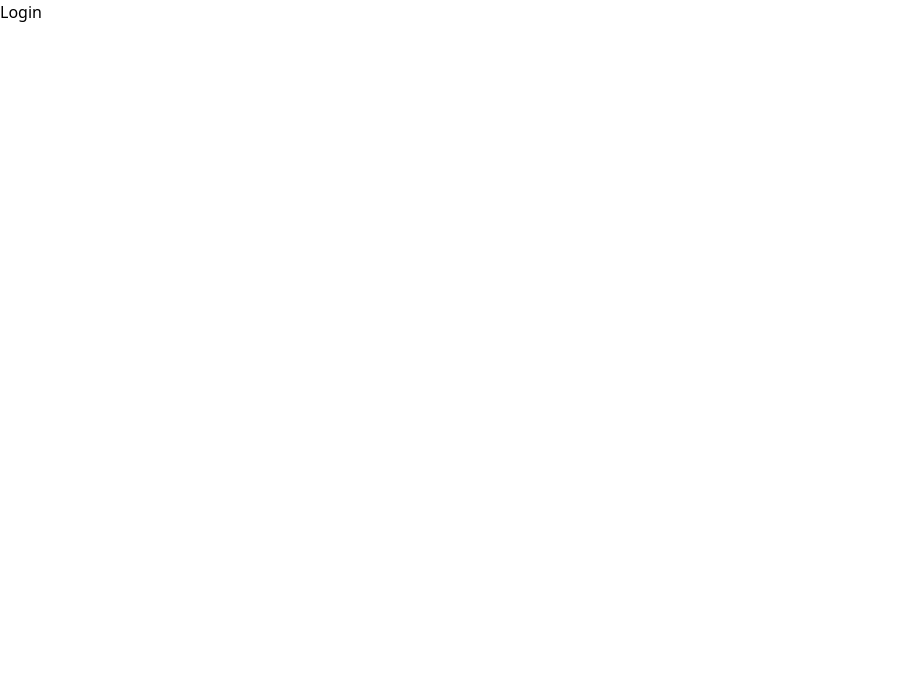
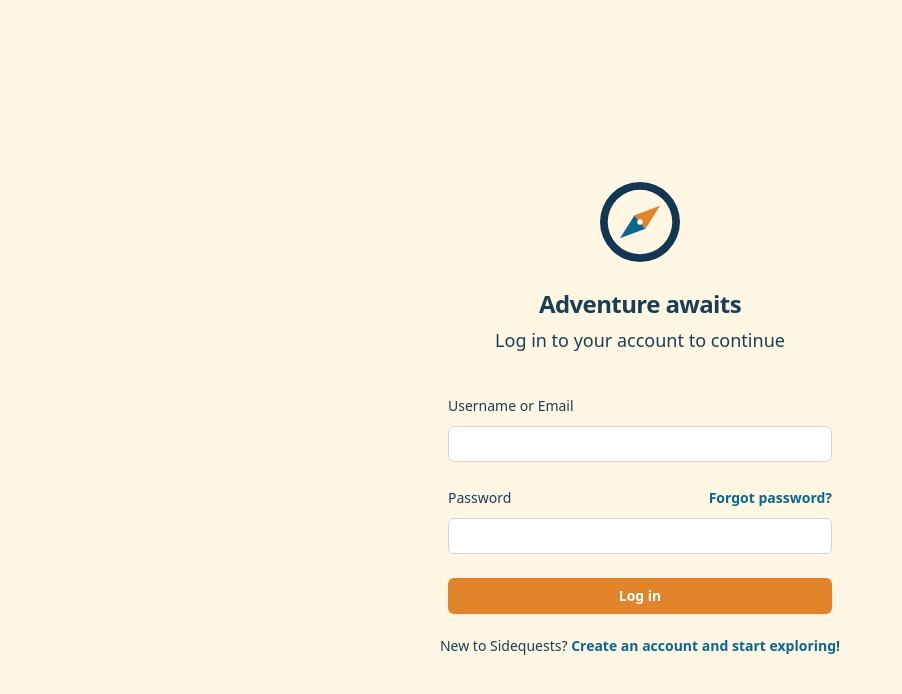
Before and after one commit to kylerosser/sidequests, a React (Vite) app in the folder client/: page /login in a window 1280 px wide. Shown: the top 694 px of the page, without its empty margins (0-902 px from the left). Built offline with nearby package versions, Linux system fonts and the light colour scheme.

Commit message:
Create a login page design

```diff
--- a/client/src/Router.tsx
+++ b/client/src/Router.tsx
@@ -1,6 +1,7 @@
 import { createBrowserRouter, RouterProvider } from 'react-router-dom';
 
 import { LoginPage } from './pages/LoginPage';
+import { NotFoundPage } from './pages/NotFoundPage';
 
 const router = createBrowserRouter([
     {
@@ -12,7 +13,7 @@
     {
     path: '*',
     element: (
-      <p>not found</p>
+      <NotFoundPage />
     ),
   },
 ])
--- /dev/null
+++ b/client/src/components/elements/Button.tsx
@@ -0,0 +1,27 @@
+type ButtonProps = {
+  type?: 'submit' | 'button' | 'reset';
+  variant?: 'primary' | 'secondary';
+  children: React.ReactNode;
+  className?: string;
+};
+
+const variantClasses = {
+  primary: 'bg-sq-primary hover:bg-sq-primary-darker text-white',
+  secondary: 'bg-sq-secondary hover:bg-sq-secondary-darker text-white'
+};
+
+export const Button = ({
+  type = 'button',
+  variant = 'primary',
+  children,
+  className = '',
+}: ButtonProps) => {
+  return (
+    <button
+      type={type}
+      className={`flex w-full justify-center rounded-md px-3 py-1.5 text-sm/6 font-semibold shadow-xs focus-visible:outline-2 focus-visible:outline-offset-2 cursor-pointer ${variantClasses[variant]} ${className}`}
+    >
+      {children}
+    </button>
+  );
+};
--- /dev/null
+++ b/client/src/components/elements/FormLabel.tsx
@@ -0,0 +1,23 @@
+import React from "react";
+
+interface FormLabelProps extends React.LabelHTMLAttributes<HTMLLabelElement> {
+  text: string;
+  className?: string;
+}
+
+export const FormLabel: React.FC<FormLabelProps> = ({
+  htmlFor,
+  text,
+  className = "",
+  ...rest
+}) => {
+  return (
+    <label
+      htmlFor={htmlFor}
+      className={`block text-sm/6 font-medium ${className}`}
+      {...rest}
+    >
+      {text}
+    </label>
+  );
+};
--- /dev/null
+++ b/client/src/components/elements/FormShortTextInput.tsx
@@ -0,0 +1,15 @@
+import React from "react";
+
+export const FormShortTextInput: React.FC<React.InputHTMLAttributes<HTMLInputElement>> = ({
+  type = "text",
+  className = "",
+  ...rest
+}) => {
+  return (
+    <input
+      type={type}
+      className={`block w-full rounded-md bg-white px-3 py-1.5 text-base text-gray-900 outline-1 -outline-offset-1 outline-gray-300 placeholder:text-gray-400 focus:outline-2 focus:-outline-offset-2 focus:outline-sq-primary sm:text-sm/6 ${className}`}
+      {...rest}
+    />
+  );
+};
--- /dev/null
+++ b/client/src/components/elements/Hyperlink.tsx
@@ -0,0 +1,18 @@
+import type { ReactNode } from "react";
+
+interface HyperlinkProps {
+  children: ReactNode;
+  href: string;
+  className?: string;
+}
+
+export const Hyperlink = ({ children, href, className = "" }: HyperlinkProps) => {
+  return (
+    <a
+      href={href}
+      className={`font-semibold text-sq-secondary hover:text-sq-secondary-darker ${className}`}
+    >
+      {children}
+    </a>
+  );
+};
--- /dev/null
+++ b/client/src/components/page/PageLayout.tsx
@@ -0,0 +1,9 @@
+import type { ReactNode } from "react";
+
+export const PageLayout = ({ children }: { children: ReactNode }) => {
+    return (
+        <div className="w-screen h-screen bg-sq-tint-lighter text-sq-dark">
+            {children}
+        </div>
+    )
+}
--- a/client/src/index.css
+++ b/client/src/index.css
@@ -1 +1,12 @@
 @import "tailwindcss";
+
+@theme {
+    --color-sq-primary: rgb(226,132,41); /* Amber */
+    --color-sq-primary-darker: rgb(212, 122, 36); /* Darker amber*/
+    --color-sq-secondary: rgb(12,103,143); /* Blue */
+    --color-sq-secondary-darker: rgb(10, 90, 125); /* Darker blue */
+    --color-sq-dark: rgb(25,62,85); /* Dark navy */
+    --color-sq-light: rgb(245,245,245); /* Off-white */
+    --color-sq-tint-lighter: rgb(255,247,228); /* Light amber tint */
+    --color-sq-tint-darker: rgb(245,231,201); /* Darker amber tint */
+}
--- a/client/src/pages/LoginPage.tsx
+++ b/client/src/pages/LoginPage.tsx
@@ -1,5 +1,46 @@
+import iconImage from '/icon.svg';
+import { PageLayout } from '../components/page/PageLayout'
+import { FormShortTextInput } from '../components/elements/FormShortTextInput'
+import { FormLabel } from '../components/elements/FormLabel'
+import { Hyperlink } from '../components/elements/Hyperlink'
+import { Button } from '../components/elements/Button'
+
 export const LoginPage = () => {
     return (
-        <p>Login</p>
+        <PageLayout>
+            <div className="flex min-h-full flex-col justify-center px-8 py-12">
+                <div className="mt-10 mx-auto w-full max-w-sm">
+                    <img className="mx-auto h-20 w-auto" src={iconImage} alt="Sidequests logo" />
+                    <h2 className="mt-6 text-center text-2xl/9 font-bold tracking-tight">Adventure awaits</h2>
+                    <p className="mt-1 text-center text-lg">Log in to your account to continue</p>
+                </div>
+
+                <div className="mt-10 mx-auto w-full max-w-sm">
+                    <form className="space-y-6" action="#" method="POST">
+                        <div>
+                            <FormLabel htmlFor="email" text="Username or Email" />
+                            <FormShortTextInput className="mt-2" type="email" name="email" id="email" autoComplete="email" required />
+                        </div>
+
+                        <div>
+                            <div className="flex items-center justify-between">
+                                <FormLabel htmlFor="password" text="Password" />
+                                <Hyperlink className="text-sm" href="/forgot-password">Forgot password?</Hyperlink>
+                            </div>
+                            <FormShortTextInput className="mt-2" type="password" name="password" id="password" autoComplete="current-password" required />
+                        </div>
+
+                        <div>
+                            <Button type="submit" variant='primary'>Log in</Button>
+                        </div>
+                    </form>
+                </div>
+
+                <div>
+                    <p className="mt-5 block font-medium text-center text-sm/6">New to Sidequests? <Hyperlink href="/signup">Create an account and start exploring!</Hyperlink></p>
+                </div>
+            </div>
+        </PageLayout>
+
     )
 }
--- /dev/null
+++ b/client/src/pages/NotFoundPage.tsx
@@ -0,0 +1,13 @@
+import { PageLayout } from '../components/page/PageLayout'
+
+export const NotFoundPage = () => {
+    return (
+        <PageLayout>
+            <div className="flex min-h-full flex-col justify-center px-6 py-12 lg:px-8">
+                <h2 className="mt-6 text-center text-2xl/9 font-bold tracking-tight">Hmm... something went wrong</h2>
+                <p className="mt-1 text-center text-lg">This page could not be found</p>
+            </div>
+
+        </PageLayout>
+    )
+}
```
Also changed, not shown: client/public/icon.svg.
